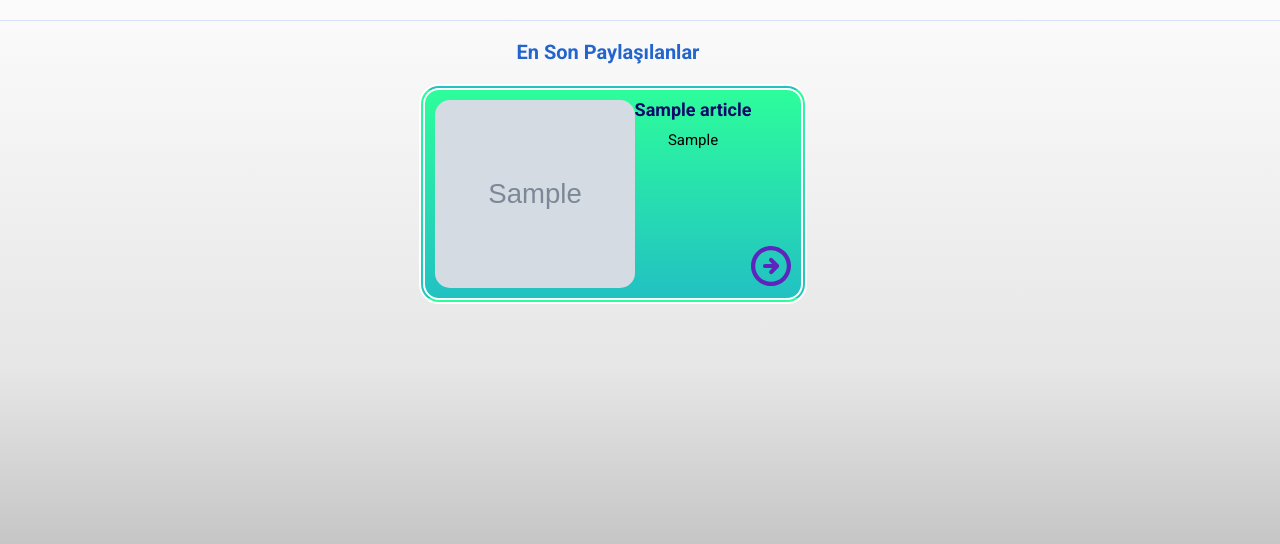
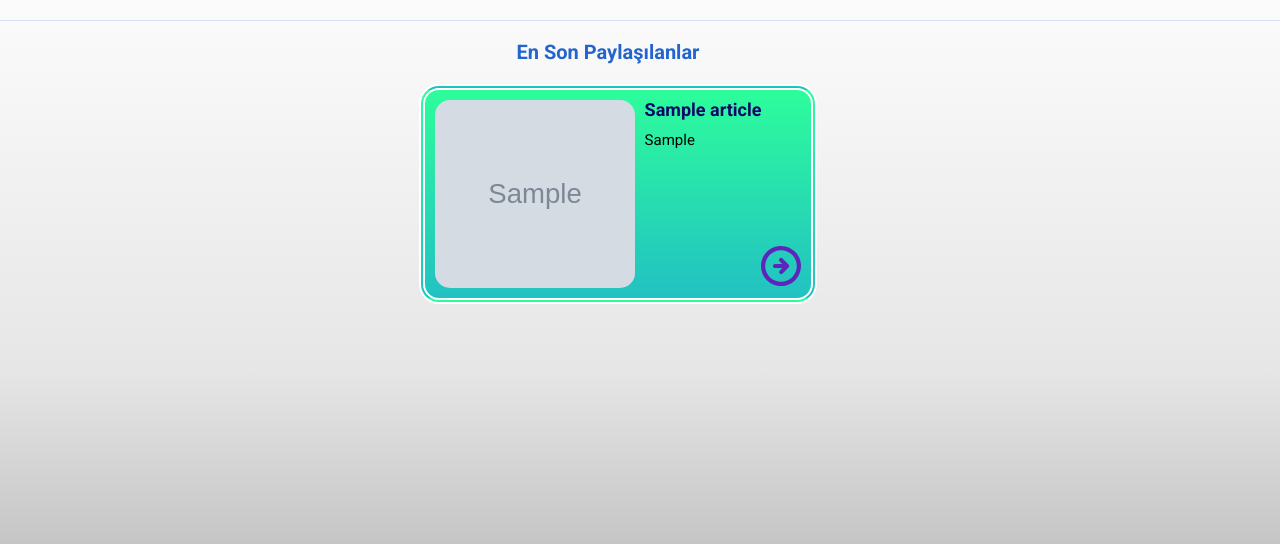
Before and after one commit to kemalayhan/personal-blog, a Django app: page / in a window 1280 px wide. Shown: the part 60-604 px from the top of the page. Run offline with Django 3.2, Linux system fonts and the light colour scheme; tables that the repository leaves empty hold one stand-in row (values such as "Sample post"); grey boxes marked "Sample" are stand-in pictures; some libraries are stand-ins or nearby versions.

Commit message:
front-end updated
-card layout redesigned

```diff
--- a/blogsrc/static/css/cards.css
+++ b/blogsrc/static/css/cards.css
@@ -1,4 +1,3 @@
-
 .card-header {
     color: var(--color-light-blue);
     width: -webkit-max-content;
@@ -37,7 +36,7 @@
     max-width: 500px;
     height: 220px;
     margin-bottom: 20px;
-    margin-right: 20px;
+    margin-right: 10px;
     padding: 10px;
     position: relative;
 }
@@ -68,6 +67,7 @@
     -webkit-box-sizing: border-box;
     box-sizing: border-box;
     height: 130px;
+    margin-left: 10px;
 }
 
 .card-title-link {
@@ -90,11 +90,13 @@
 }
 
 .card-text {
-    margin-top: 10px;
+    display: -webkit-box;
+    -webkit-box-orient: vertical;
+    -webkit-line-clamp: 5;
     font-size: 1.5rem;
     line-height: 19px;
-    text-align: center;
-    word-wrap: break-word;
+    margin-top: 10px;
+    overflow: hidden;
 }
 
 /* TEXT AND ICON - ARROW CONTAINER */
@@ -119,7 +121,6 @@
     fill: white;
 }
 
-
 /* MEDIA QUERIES */
 
 @media(max-width:760px) {
@@ -134,23 +135,21 @@
         width: 270px;
         height: 480px;
     }
-
     .card-image {
         width: 100%;
         height: 60%;
         margin-bottom: 10px;
     }
-
     .text-and-icon {
         height: 40%;
         margin-bottom: 10px;
     }
-
     .title-and-text {
         height: -webkit-max-content;
         height: -moz-max-content;
         height: max-content;
         margin-bottom: 20px;
+        text-align: center;
     }
 }
 
```
Lines whose indentation alone changed are shown as unchanged.
